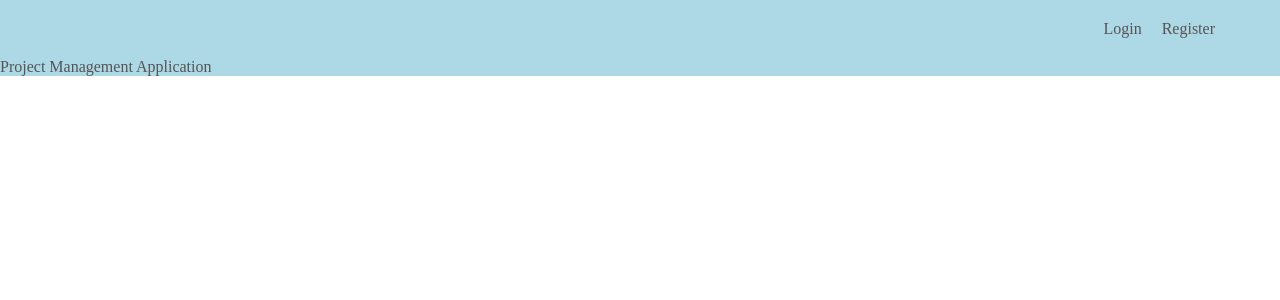
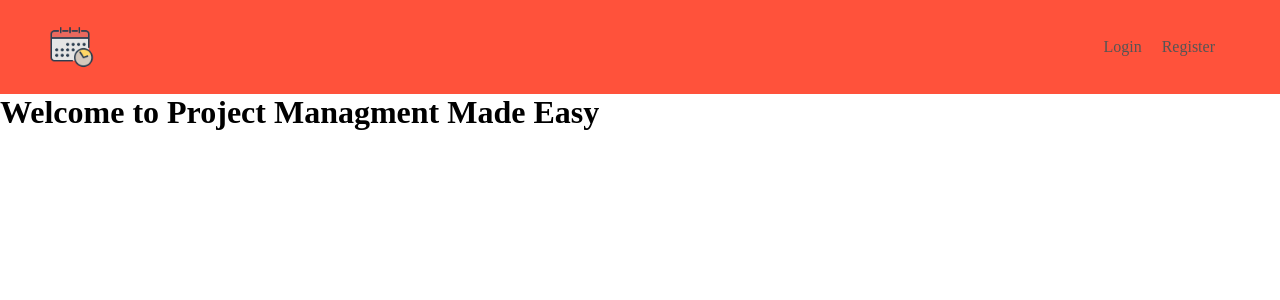
Before and after one commit to ojr4316/meetandhack, a Next.js app in the folder frontend/: page / in a window 1280 px wide. Shown: the top 300 px of the page. Built offline with nearby package versions, Linux system fonts and the light colour scheme.

Commit message:
navbar w/ logo

```diff
--- a/frontend/Components/Layout.tsx
+++ b/frontend/Components/Layout.tsx
@@ -1,5 +1,6 @@
 import Head from "next/head";
 import styles from "../styles/Layout.module.css";
+import logo from "../public/assets/logo.png";
 
 type Props = {
   children: JSX.Element[] | JSX.Element;
@@ -18,7 +19,8 @@ export default function Layout(props: Props) {
         <div className="container">
           <div className="navbar">
             <div className="logo">
-              <a href="/"><img src="" alt="" width="125px" /></a>
+
+              <a href=""><img src={logo.src} alt="" width="50px"/></a>
             </div>
             <nav>
               <ul id="MenuItems">
--- a/frontend/pages/index.tsx
+++ b/frontend/pages/index.tsx
@@ -18,8 +18,9 @@ export default class Home extends Component<Props, State> {
   render() {
     return (
       <Layout page="Home">
-        <p>Project Management Application</p>
+        <h1>Welcome to Project Managment Made Easy</h1>
       </Layout>
+
     );
   }
 }
--- a/frontend/styles/Layout.module.css
+++ b/frontend/styles/Layout.module.css
@@ -1,5 +1,5 @@
 .page_container {
   width: 100%;
   height: 100%;
-  background-color: lightblue;
+  background: #fff;
 }
--- a/frontend/styles/globals.css
+++ b/frontend/styles/globals.css
@@ -54,7 +54,7 @@ nav ul{
 nav ul :hover{
   display: inline-block;
   list-style-type: none;
-  border-radius: 20px;
+  border-radius: 5px;
   color: white;
   background-color: #ff523b;
 }
@@ -81,6 +81,7 @@ p{
   margin: auto;
   padding-left: 25px;
   padding-right: 25px;
+  background-color: #ff523b;
 }
 /* html, body, #__next {
   width: 100%;
```
Also changed, not shown: frontend/public/assets/logo.png (added).
